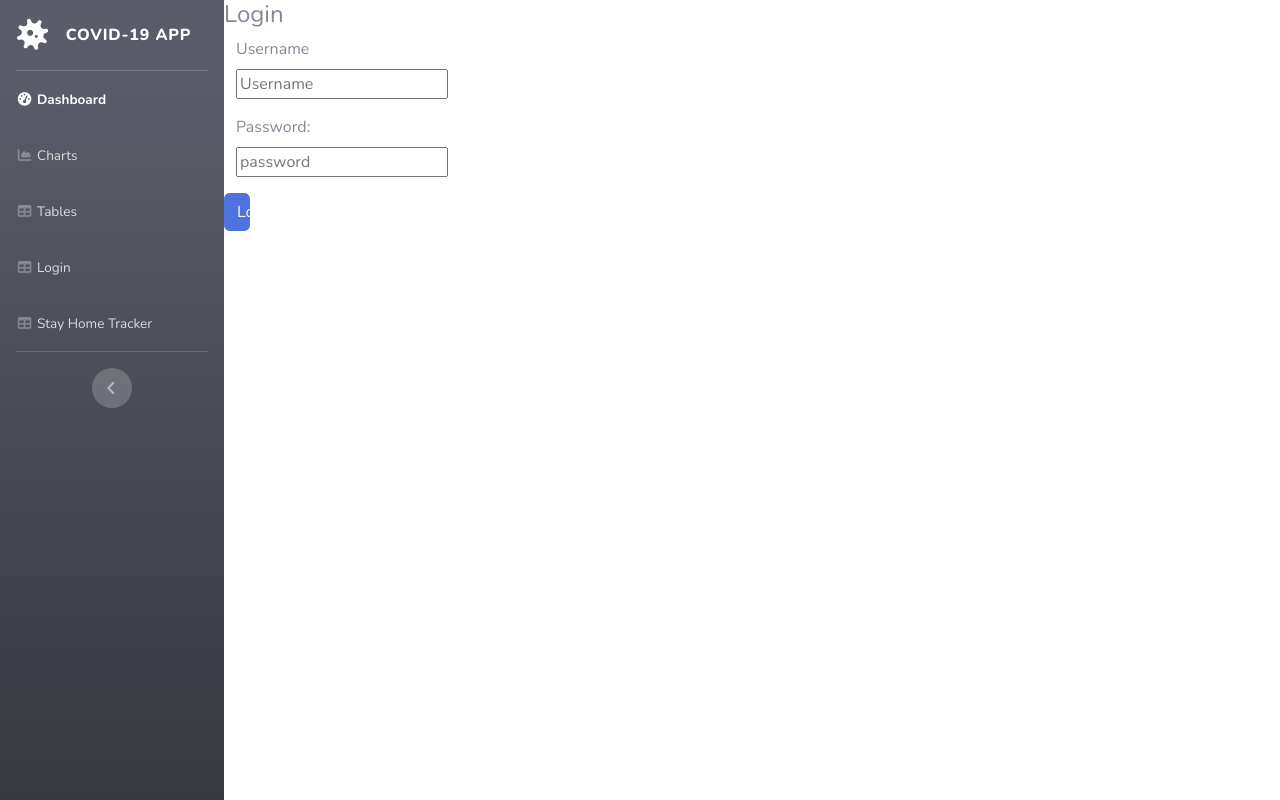
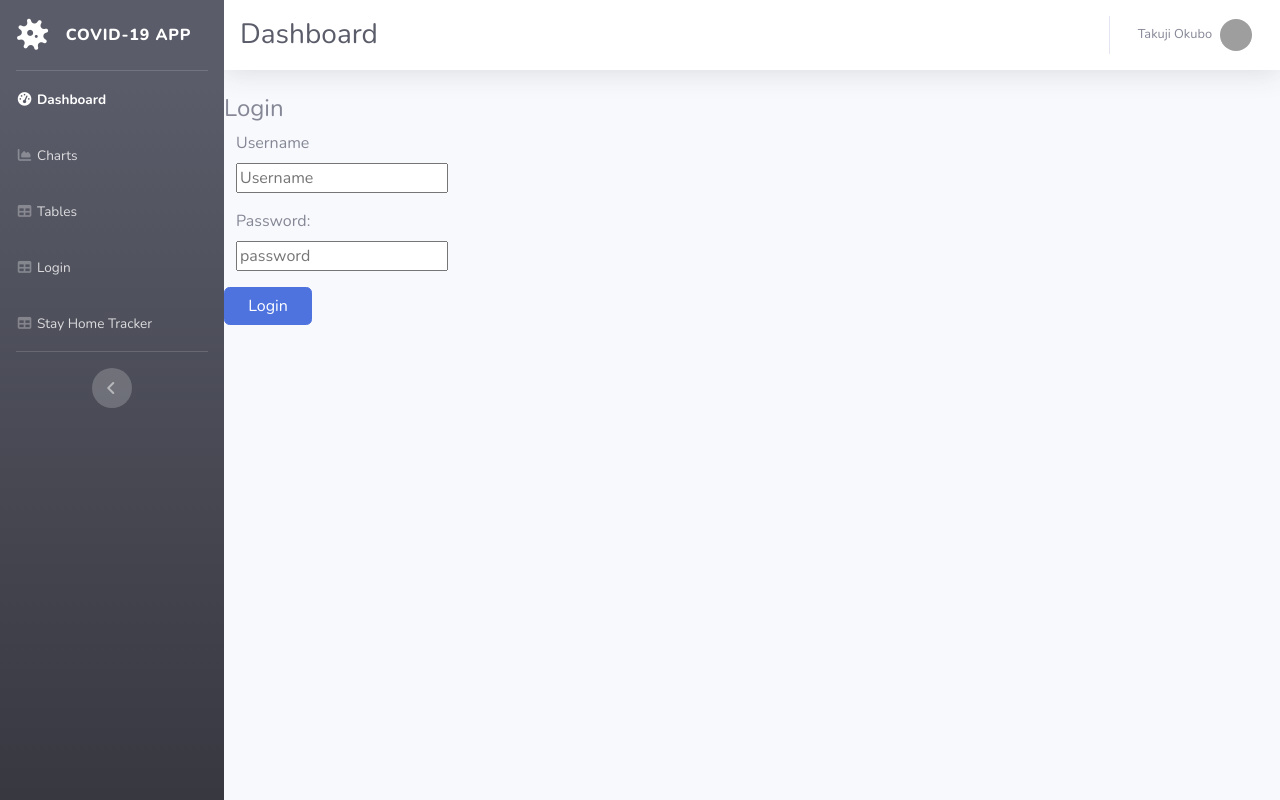
Before and after one commit to tak-9/covid-19, a React (Create React App) app in the folder client/: page /login in a window 1280 px wide. Built offline with nearby package versions, Linux system fonts and the light colour scheme; grey boxes are pictures that could not be loaded.

Commit message:
Add top bar

```diff
--- a/client/src/loginPage/Login.js
+++ b/client/src/loginPage/Login.js
@@ -1,6 +1,7 @@
 import React, { Component } from 'react'
 import { Redirect } from 'react-router-dom'
 import axios from 'axios'
+import Topbar from '../common/Topbar'
 import { LoginContext } from '../contexts/LoginContext';
 
 
@@ -69,7 +70,9 @@ class Login extends Component {
             return <Redirect to={{ pathname: this.state.redirectTo }} />
         } else {
             return (
-                <div>
+                <div id="content-wrapper" class="d-flex flex-column">
+                    <div id="content">
+                    <Topbar />
                     <h4>Login</h4>
                         <form className="form-horizontal">
                             <div className="form-group">
@@ -111,6 +114,7 @@ class Login extends Component {
                             </div>
                         </form>
                     </div>
+                </div>
             )
         }
     }
```
Lines whose indentation alone changed are shown as unchanged.
